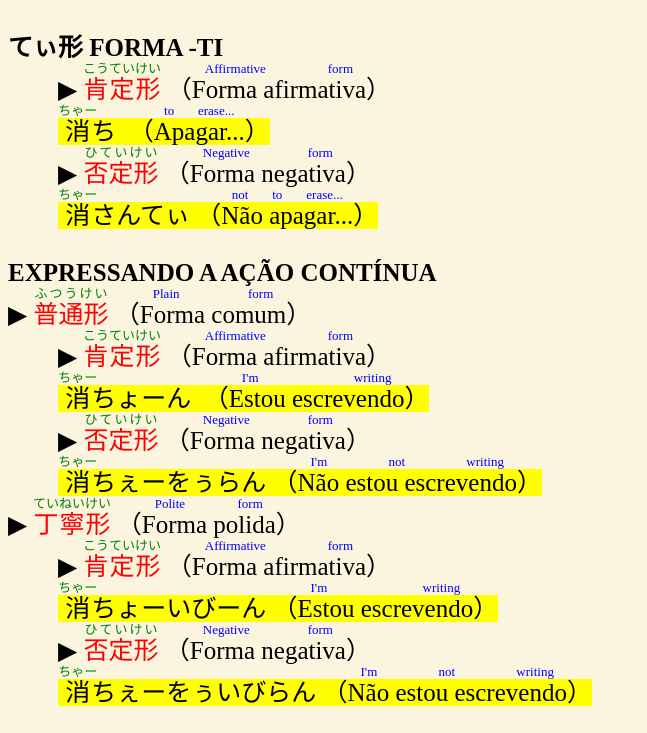
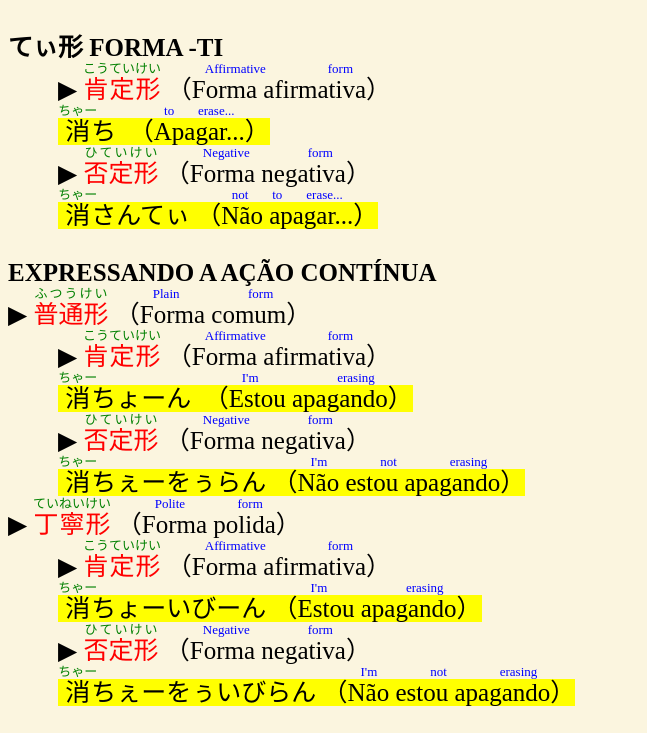
Before and after one commit to demisart/uchinaaguchi, a plain HTML site: page CONT/03grammar/01verb/02regular/05sun/sun.html in a window 1280 px wide. Shown: the part 1415-2148 px from the top of the page, without its empty margins (0-647 px from the left). Drawn offline with Linux system fonts and the light colour scheme.

Commit message:
Add files via upload

```diff
--- a/CONT/03grammar/01verb/02regular/05sun/sun.html
+++ b/CONT/03grammar/01verb/02regular/05sun/sun.html
@@ -169,14 +169,14 @@ benrinarinkushuu.src = '';
 <b>EXPRESSANDO A AÇÃO CONTÍNUA</b>
 <a href="javascript:void(0);" onmousedown="doushi.play()">▶</a> <a href=""><ruby><font color="red">普通形</font><rt><font size='2' color="green" face='Arial Unicode MS'>ふつうけい</font></rt></ruby> （<ruby>Forma comum<rt><font size='2' color="blue" face='Arial Unicode MS'>Plain form</font></rt></ruby>）</a>
 	<a href="javascript:void(0);" onmousedown="doushi.play()">▶</a> <a href=""><ruby><font color="red">肯定形</font><rt><font size='2' color="green" face='Arial Unicode MS'>こうていけい</font></rt></ruby> （<ruby>Forma afirmativa<rt><font size='2' color="blue" face='Arial Unicode MS'>Affirmative form</font></rt></ruby>）</a>
-	<mark> <a href=""><ruby>消<rt><font size='2' color="green" face='Arial Unicode MS'>ちゃー</font></rt></ruby>ちょーん  （<ruby>Estou escrevendo<rt><font size='2' color="blue" face='Arial Unicode MS'>I'm writing</font></rt></ruby>）</mark>
+	<mark> <a href=""><ruby>消<rt><font size='2' color="green" face='Arial Unicode MS'>ちゃー</font></rt></ruby>ちょーん  （<ruby>Estou apagando<rt><font size='2' color="blue" face='Arial Unicode MS'>I'm erasing</font></rt></ruby>）</mark>
 	<a href="javascript:void(0);" onmousedown="doushi.play()">▶</a> <a href=""><ruby><font color="red">否定形</font><rt><font size='2' color="green" face='Arial Unicode MS'>ひていけい</font></rt></ruby> （<ruby>Forma negativa<rt><font size='2' color="blue" face='Arial Unicode MS'>Negative form</font></rt></ruby>）</a>
-	<mark> <a href=""><ruby>消<rt><font size='2' color="green" face='Arial Unicode MS'>ちゃー</font></rt></ruby>ちぇーをぅらん （<ruby>Não estou escrevendo<rt><font size='2' color="blue" face='Arial Unicode MS'>I'm not writing</font></rt></ruby>）</mark>
+	<mark> <a href=""><ruby>消<rt><font size='2' color="green" face='Arial Unicode MS'>ちゃー</font></rt></ruby>ちぇーをぅらん （<ruby>Não estou apagando<rt><font size='2' color="blue" face='Arial Unicode MS'>I'm not erasing</font></rt></ruby>）</mark>
 <a href="javascript:void(0);" onmousedown="doushi.play()">▶</a> <a href=""><ruby><font color="red">丁寧形</font><rt><font size='2' color="green" face='Arial Unicode MS'>ていねいけい</font></rt></ruby> （<ruby>Forma polida<rt><font size='2' color="blue" face='Arial Unicode MS'>Polite form</font></rt></ruby>）</a>
 	<a href="javascript:void(0);" onmousedown="doushi.play()">▶</a> <a href=""><ruby><font color="red">肯定形</font><rt><font size='2' color="green" face='Arial Unicode MS'>こうていけい</font></rt></ruby> （<ruby>Forma afirmativa<rt><font size='2' color="blue" face='Arial Unicode MS'>Affirmative form</font></rt></ruby>）</a>
-	<mark> <a href=""><ruby>消<rt><font size='2' color="green" face='Arial Unicode MS'>ちゃー</font></rt></ruby>ちょーいびーん （<ruby>Estou escrevendo<rt><font size='2' color="blue" face='Arial Unicode MS'>I'm writing</font></rt></ruby>）</mark>
+	<mark> <a href=""><ruby>消<rt><font size='2' color="green" face='Arial Unicode MS'>ちゃー</font></rt></ruby>ちょーいびーん （<ruby>Estou apagando<rt><font size='2' color="blue" face='Arial Unicode MS'>I'm erasing</font></rt></ruby>）</mark>
 	<a href="javascript:void(0);" onmousedown="doushi.play()">▶</a> <a href=""><ruby><font color="red">否定形</font><rt><font size='2' color="green" face='Arial Unicode MS'>ひていけい</font></rt></ruby> （<ruby>Forma negativa<rt><font size='2' color="blue" face='Arial Unicode MS'>Negative form</font></rt></ruby>）</a>
-	<mark> <a href=""><ruby>消<rt><font size='2' color="green" face='Arial Unicode MS'>ちゃー</font></rt></ruby>ちぇーをぅいびらん （<ruby>Não estou escrevendo<rt><font size='2' color="blue" face='Arial Unicode MS'>I'm not writing</font></rt></ruby>）</mark>
+	<mark> <a href=""><ruby>消<rt><font size='2' color="green" face='Arial Unicode MS'>ちゃー</font></rt></ruby>ちぇーをぅいびらん （<ruby>Não estou apagando<rt><font size='2' color="blue" face='Arial Unicode MS'>I'm not erasing</font></rt></ruby>）</mark>
 
 
 </font></pre>
```
